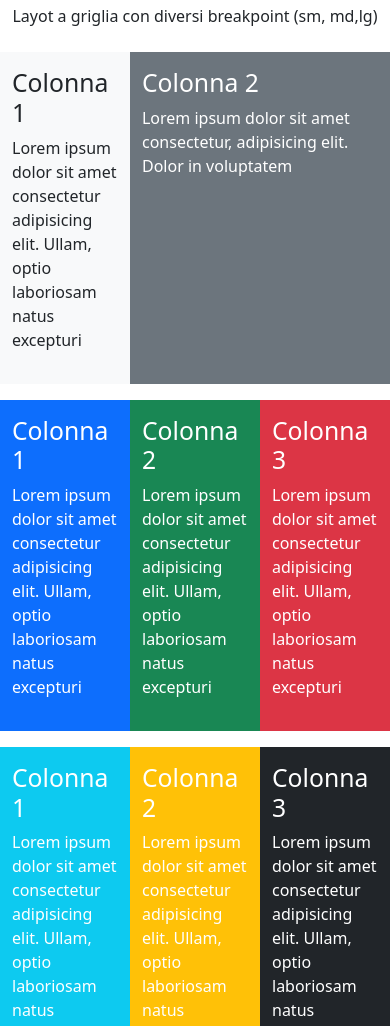
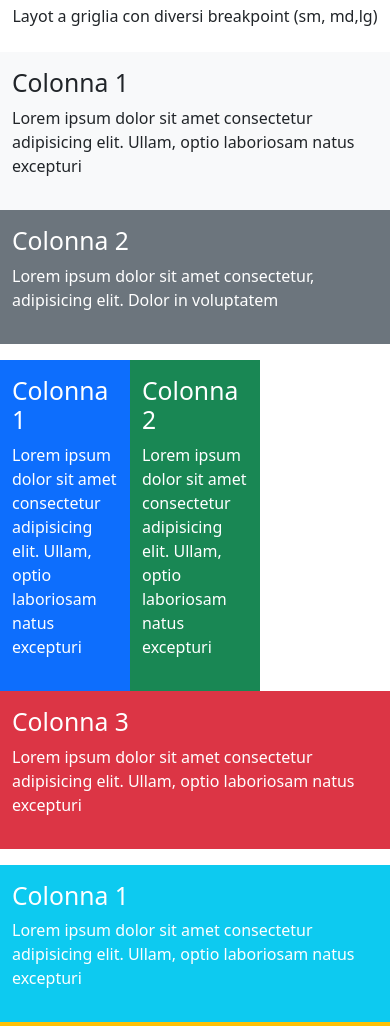
Before and after one commit to gilli-jonathan/htmlcss-bootstrap-layout, a plain HTML site: page index.html in a window 390 px wide. Shown: the part 61-1087 px from the top of the page. Drawn offline with nearby package versions, Linux system fonts and the light colour scheme.

Commit message:
add rules for layout in tablet display and mobile

```diff
--- a/index.html
+++ b/index.html
@@ -20,20 +20,20 @@
 
             <div class="row my-3">
 
-                <div class="col-4 bg-light py-3">
+                <div class="col-lg-4 col-md-6 bg-light py-3">
                     <h2>Colonna 1</h2>
                     <p>
                         Lorem ipsum dolor sit amet consectetur adipisicing elit. Ullam, optio laboriosam natus excepturi
                     </p>
                 </div>
-                <div class="col-8 text-white bg-secondary py-3">
+                <div class="col-lg-8 col-md-6 text-white bg-secondary py-3">
                     <h2>Colonna 2</h2>
                     <p>Lorem ipsum dolor sit amet consectetur, adipisicing elit. Dolor in voluptatem </p>
                 </div>
             </div>
 
             <div class="row my-3">
-                <div class="col text-white bg-primary py-3">
+                <div class="col-4 col-sm text-white bg-primary py-3">
                     <h2>Colonna 1</h2>
                     <p>
                         Lorem ipsum dolor sit amet consectetur adipisicing elit. Ullam, optio laboriosam natus
@@ -41,7 +41,7 @@
                     </p>
                 </div>
 
-                <div class="col text-white bg-success py-3">
+                <div class="col-4 col-sm text-white bg-success py-3">
                     <h2>Colonna 2</h2>
                     <p>
                         Lorem ipsum dolor sit amet consectetur adipisicing elit. Ullam, optio laboriosam natus
@@ -49,7 +49,7 @@
                     </p>
                 </div>
 
-                <div class="col text-white bg-danger py-3">
+                <div class="col-md-4 col-sm-12 text-white bg-danger py-3">
                     <h2>Colonna 3</h2>
                     <p>
                         Lorem ipsum dolor sit amet consectetur adipisicing elit. Ullam, optio laboriosam natus
@@ -59,7 +59,7 @@
             </div>
 
             <div class="row my-3">
-                <div class="col text-white bg-info py-3">
+                <div class="col-md col-sm-6  text-white bg-info py-3">
                     <h2>Colonna 1</h2>
                     <p>
                         Lorem ipsum dolor sit amet consectetur adipisicing elit. Ullam, optio laboriosam natus
@@ -67,7 +67,7 @@
                     </p>
                 </div>
 
-                <div class="col text-white bg-warning py-3">
+                <div class="col-md col-sm-6 text-white bg-warning py-3">
                     <h2>Colonna 2</h2>
                     <p>
                         Lorem ipsum dolor sit amet consectetur adipisicing elit. Ullam, optio laboriosam natus
@@ -75,7 +75,7 @@
                     </p>
                 </div>
 
-                <div class="col text-white bg-dark py-3">
+                <div class="col-md col-sm-6 text-white bg-dark py-3">
                     <h2>Colonna 3</h2>
                     <p>
                         Lorem ipsum dolor sit amet consectetur adipisicing elit. Ullam, optio laboriosam natus
@@ -83,7 +83,7 @@
                     </p>
                 </div>
 
-                <div class="col bg-light py-3">
+                <div class="col-md col-sm-6 bg-light py-3">
                     <h2>Colonna 4</h2>
                     <p>
                         Lorem ipsum dolor sit amet consectetur adipisicing elit. Ullam, optio laboriosam natus
```
